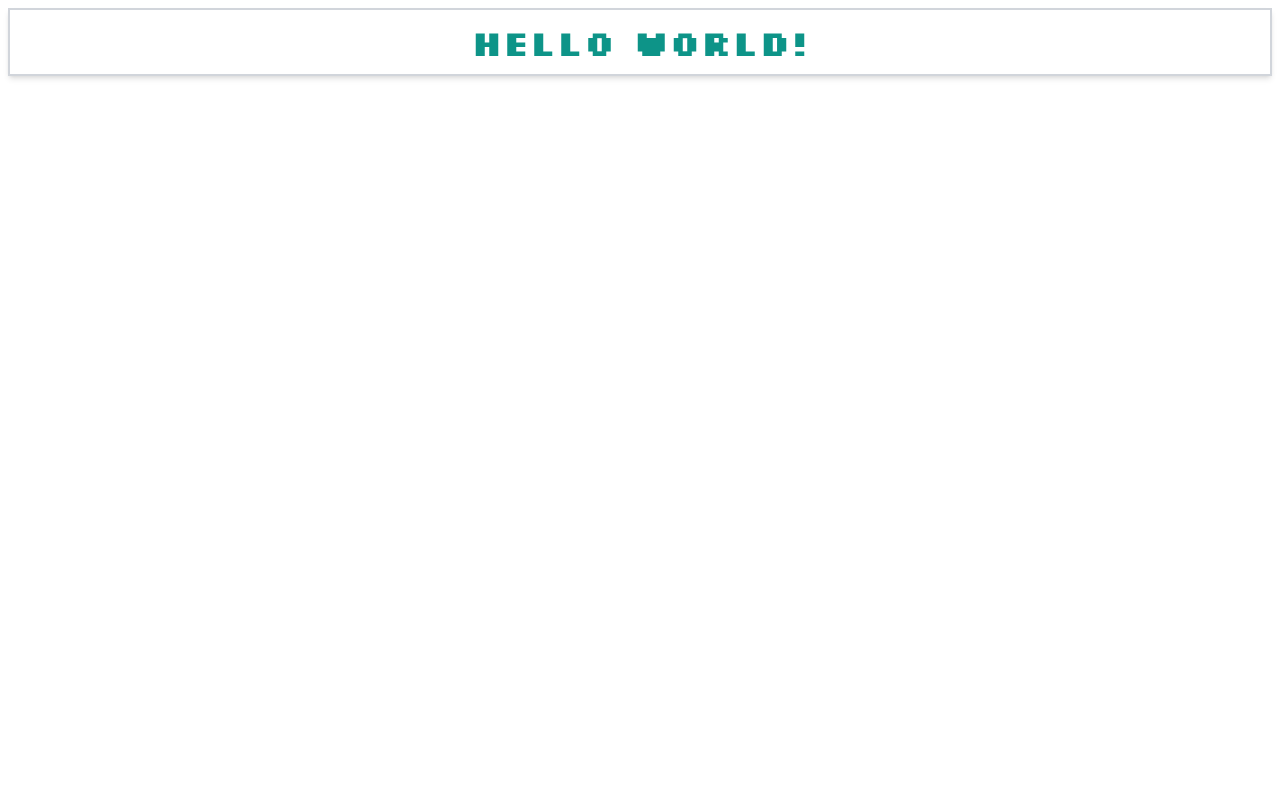
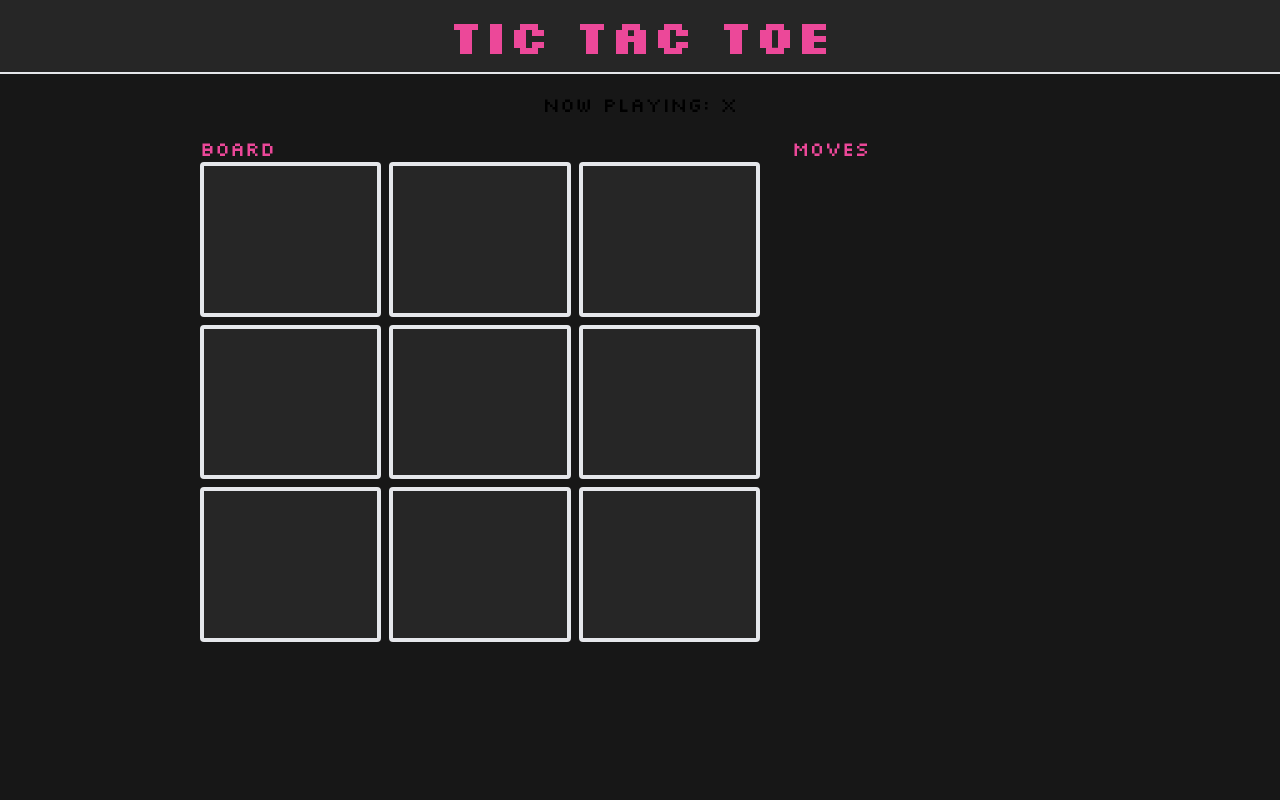
Before and after one commit to bartosztrusinski/tic-tac-toe, a React (Vite) app: page / in a window 1280 px wide. Built offline with nearby package versions, Linux system fonts and the light colour scheme.

Commit message:
create game component

```diff
--- a/src/App.tsx
+++ /dev/null
@@ -1,9 +0,0 @@
-const App = () => {
-  return (
-    <h1 className='m-2 border-2 border-gray-300 p-3  text-center text-4xl font-bold text-teal-600 shadow-md'>
-      Hello world!
-    </h1>
-  );
-};
-
-export default App;
--- /dev/null
+++ b/src/Game.tsx
@@ -0,0 +1,126 @@
+import Board from './Board';
+import MoveList from './MoveList';
+import { PlayerMove, PlayerValue, SquareValue } from './interface';
+import {
+  firstPlayerValue,
+  getCurrentMoveIndex,
+  getOpponentValue,
+  playerColors,
+  initSquareValues,
+  getWinner,
+} from './util';
+import { useState } from 'react';
+
+const Game = () => {
+  const [squareValues, setSquareValues] = useState<SquareValue[]>(
+    initSquareValues()
+  );
+  const [currentPlayerValue, setCurrentPlayerValue] =
+    useState<PlayerValue>(firstPlayerValue);
+  const [playerMoves, setPlayerMoves] = useState<PlayerMove[]>([]);
+
+  const lastMovePlayerValue = getOpponentValue(currentPlayerValue);
+  const currentMoveIndex = getCurrentMoveIndex(squareValues);
+  const winner = getWinner(squareValues, lastMovePlayerValue);
+  const isGameOver = winner || squareValues.every((value) => value !== null);
+  const currentTextColor = winner
+    ? `text-${playerColors[winner]}`
+    : 'text-main';
+
+  const handleSquareClick = (clickedSquareIndex: number) => {
+    if (squareValues[clickedSquareIndex] || isGameOver) return;
+
+    setSquareValues((prevSquareValues) => {
+      const newSquareValues = [...prevSquareValues];
+      newSquareValues[clickedSquareIndex] = currentPlayerValue;
+      return newSquareValues;
+    });
+
+    setCurrentPlayerValue((prevCurrentPlayerValue) =>
+      getOpponentValue(prevCurrentPlayerValue)
+    );
+
+    setPlayerMoves((prevMoves) => [
+      ...prevMoves.slice(0, currentMoveIndex + 1),
+      { value: currentPlayerValue, squareIndex: clickedSquareIndex },
+    ]);
+  };
+
+  const handleMoveClick = (moveIndex: number) => {
+    if (moveIndex === currentMoveIndex) return;
+
+    const newSquares = initSquareValues();
+
+    playerMoves.slice(0, moveIndex + 1).forEach((move) => {
+      newSquares[move.squareIndex] = move.value;
+    });
+
+    setSquareValues(newSquares);
+    setCurrentPlayerValue(getOpponentValue(playerMoves[moveIndex].value));
+  };
+
+  const resetGame = () => {
+    setSquareValues(initSquareValues());
+    setCurrentPlayerValue(firstPlayerValue);
+    setPlayerMoves([]);
+  };
+
+  return (
+    <div className='flex min-h-full flex-col bg-neutral-900 selection:text-accent'>
+      <header className='border-b-2 bg-neutral-800 p-3'>
+        <h1 className={`text-center text-4xl font-bold text-main md:text-5xl`}>
+          Tic Tac Toe
+        </h1>
+      </header>
+
+      <section className={`p-4 text-center`}>
+        <div
+          className={`${
+            isGameOver ? 'scale-100' : 'h-0 scale-0'
+          } transition-transform`}>
+          <h2
+            className={`animate-bounce text-2xl font-bold text-main sm:text-3xl`}>
+            🎮️ Game over 🎮️
+          </h2>
+          {winner ? (
+            <p className={`text-xl sm:text-2xl ${currentTextColor}`}>
+              Player {winner} wins!
+            </p>
+          ) : (
+            <p className={`text-xl text-main sm:text-2xl`}>Draw!</p>
+          )}
+          <button
+            className={`mt-3 rounded bg-main px-6 py-2 text-neutral-100
+            hover:bg-pink-700 focus-visible:outline-none focus-visible:ring
+            focus-visible:ring-pink-700 active:bg-pink-800`}
+            onClick={resetGame}>
+            Play again
+          </button>
+        </div>
+        <h2
+          className={`text-xl text-${playerColors[currentPlayerValue]} ${
+            isGameOver ? 'h-0 scale-0' : 'scale-100'
+          } transition-transform`}>
+          Now playing: {currentPlayerValue}
+        </h2>
+      </section>
+
+      <main className='grid grid-flow-row gap-8 px-4 pb-6 sm:grid-flow-col sm:justify-center'>
+        <section>
+          <h2 className='text-center text-xl text-main sm:text-start'>Board</h2>
+          <Board squareValues={squareValues} onClick={handleSquareClick} />
+        </section>
+        <section>
+          <h2 className='text-center text-xl text-main sm:text-start'>Moves</h2>
+          <MoveList
+            moves={playerMoves}
+            currentMoveIndex={currentMoveIndex}
+            onClick={handleMoveClick}
+          />
+        </section>
+      </main>
+    </div>
+  );
+};
+
+export default Game;
--- a/src/main.tsx
+++ b/src/main.tsx
@@ -1,10 +1,10 @@
-import React from 'react'
-import ReactDOM from 'react-dom/client'
-import App from './App.tsx'
-import './index.css'
+import React from 'react';
+import ReactDOM from 'react-dom/client';
+import Game from './Game.tsx';
+import './index.css';
 
 ReactDOM.createRoot(document.getElementById('root') as HTMLElement).render(
   <React.StrictMode>
-    <App />
-  </React.StrictMode>,
-)
+    <Game />
+  </React.StrictMode>
+);
```
